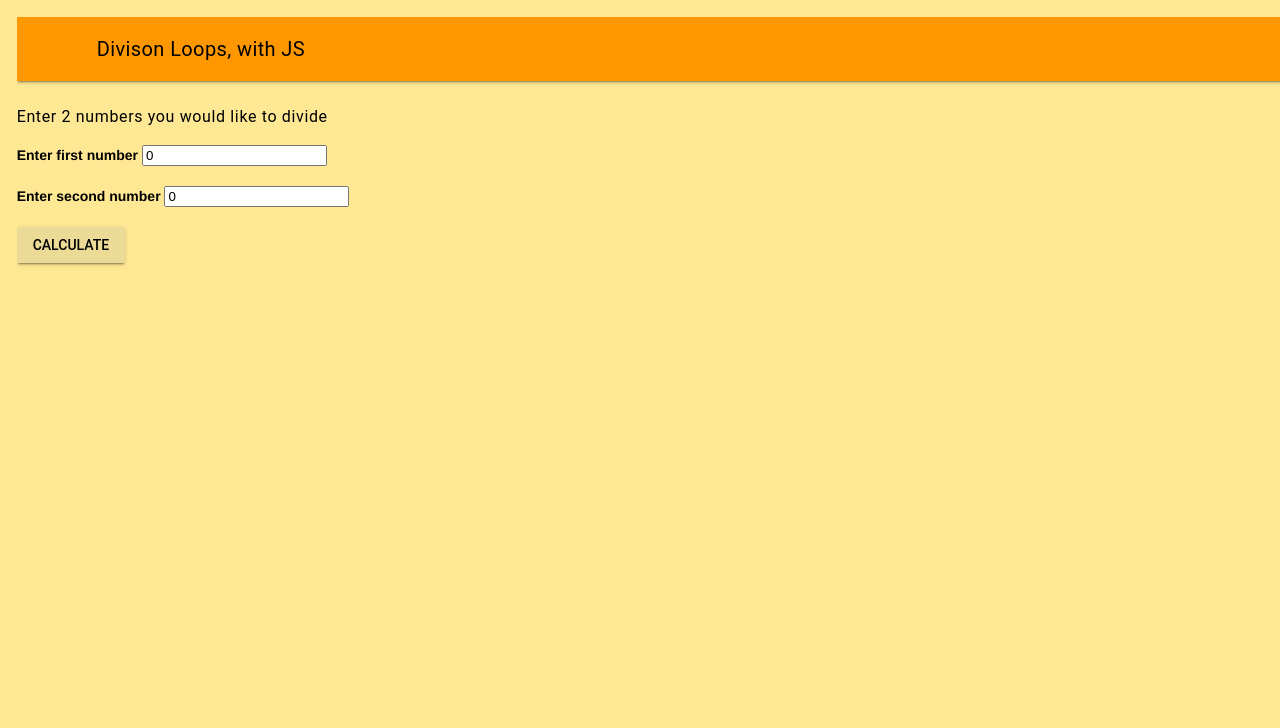
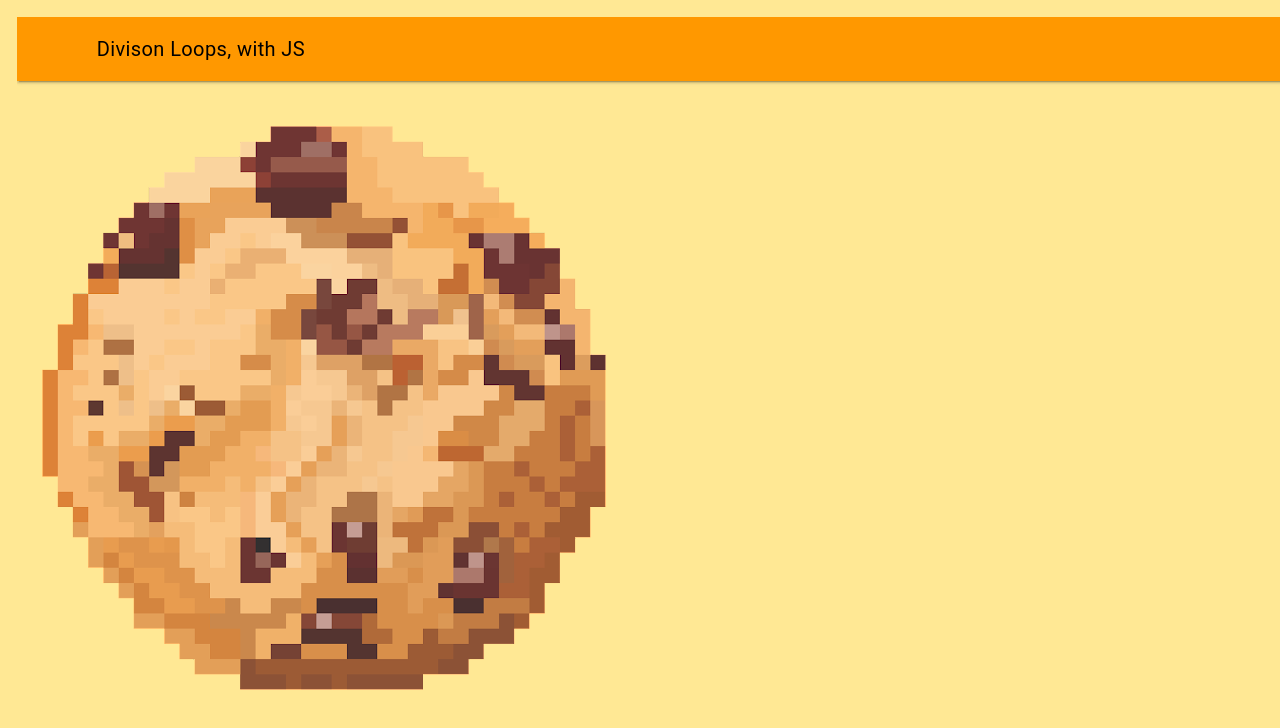
Before and after one commit to KaitlynIp64/ICS2O-Unit-6-02-JS, a plain HTML site: page index.html in a window 1280 px wide. Drawn offline with nearby package versions, Linux system fonts and the light colour scheme; files that its build step writes are made by us from their sources; files whose address does not match are found by name.

Commit message:
added code

```diff
--- a/index.html
+++ b/index.html
@@ -34,17 +34,14 @@
         </div>
       </header>
       <main class="mdl-layout__content">
-        <h6>Enter 2 numbers you would like to divide</h6>
-        Enter first number
-        <input type="number" id="counter1" name="counter1" value="0" oninput="validity.valid||(value='');">
-        <br><br>
-        Enter second number
-        <input type="number" id="counter2" name="counter2" value="0" oninput="validity.valid||(value='');">
-        <br><br>
-        <!-- Raised button with ripple -->
-            <button class="mdl-button mdl-js-button mdl-button--raised mdl-js-ripple-effect" onclick= "myButtonClicked()">
-              Calculate
-            </button>
+        <br>
+        <table>
+          <tr>
+            <th>
+              <img src="./img/unnamed.png" alt="Cookie" onclick= "myButtonClicked()" />
+            </th>
+          </tr>
+        </table>
         <!-- basic text -->
         <p></p>
             <br>
@@ -52,4 +49,6 @@
       </main>
     </div>
   </body>
+  <body onload="updateCookieCount()">
+  </body>
 </html>
--- /dev/null
+++ b/js/script.js
@@ -0,0 +1,28 @@
+// Copyright (c) 2022 Kaitlyn Ip All rights reserved
+//
+// Created by: Kaitlyn Ip
+// Created on: May 2022
+// This file contains xxx
+"use strict"
+/**
+ * Check servie worker.
+ */
+if (navigator.serviceWorker) {
+  navigator.serviceWorker.register("/ICS2O-Unit-5-08-JS/sw.js", {
+    scope: "/ICS2O-Unit-5-08-JS/",
+  });
+}
+
+/**
+ * Input
+ */
+function myButtonClicked() {
+
+  if (localStorage.cookieClicker) {
+    localStorage.cookieClicker = Number(localStorage.cookieClicker) + 1
+  } else {
+    localStorage.cookieClicker = + 1;
+  }
+  document.getElementById("answer").innerHTML =
+    "Total hits : " + localStorage.cookieClicker
+}
--- a/script.js
+++ /dev/null
@@ -1,40 +0,0 @@
-// Copyright (c) 2022 Kaitlyn Ip All rights reserved
-//
-// Created by: Kaitlyn Ip
-// Created on: May 2022
-// This file contains xxx
-"use strict"
-/**
- * Check servie worker.
- */
-if (navigator.serviceWorker) {
-  navigator.serviceWorker.register("/ICS2O-Unit-5-08-JS/sw.js", {
-    scope: "/ICS2O-Unit-5-08-JS/",
-  });
-}
-
-/**
- * Input
- */
-function myButtonClicked() {
-  const counter1 = parseInt(document.getElementById("counter1").value);
-  const counter2 = parseInt(document.getElementById("counter2").value);
-  var addedNumber = 0;
-  var answer = counter1;
-  var remainder = 0
-
-  if (counter1 > 0 && counter2 > 0) {
-    while (answer >= counter2) {
-      addedNumber = addedNumber + 1;
-      answer = answer - counter2;
-    }
-  }
-
-  if (answer == 0) {
-  remainder = 0
-  } else if (answer != 0)
-   remainder = answer % counter2
-
-  document.getElementById("answer").innerHTML =
-    counter1 + " ÷ " + counter2 + " = " + addedNumber + " The remainder is: " + remainder;
-}
```
Also changed, not shown: css/style.css (renamed from style.css), img/unnamed.png (added).
